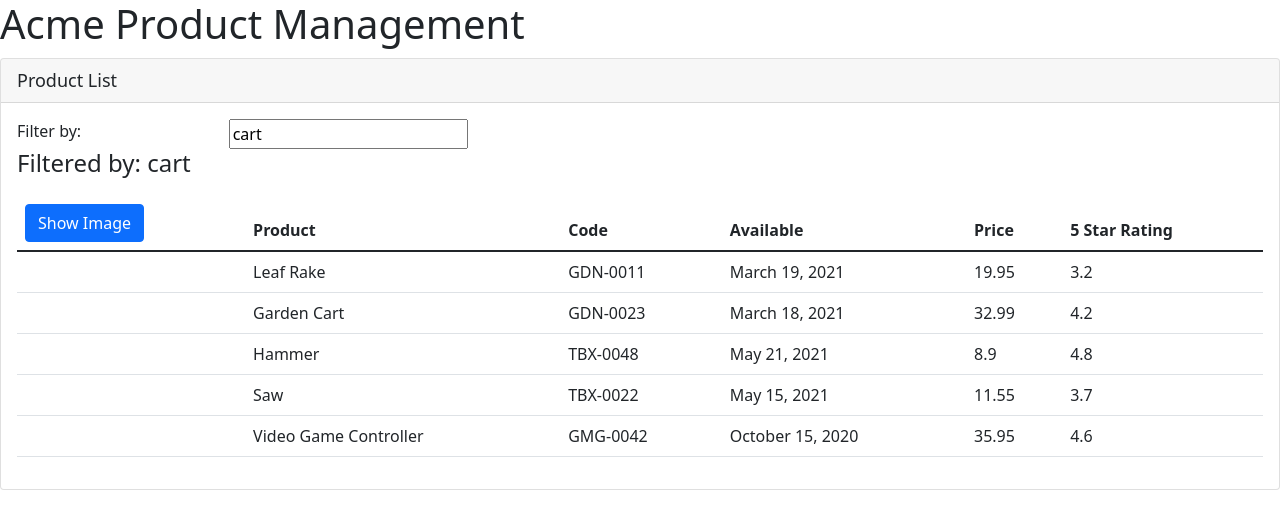
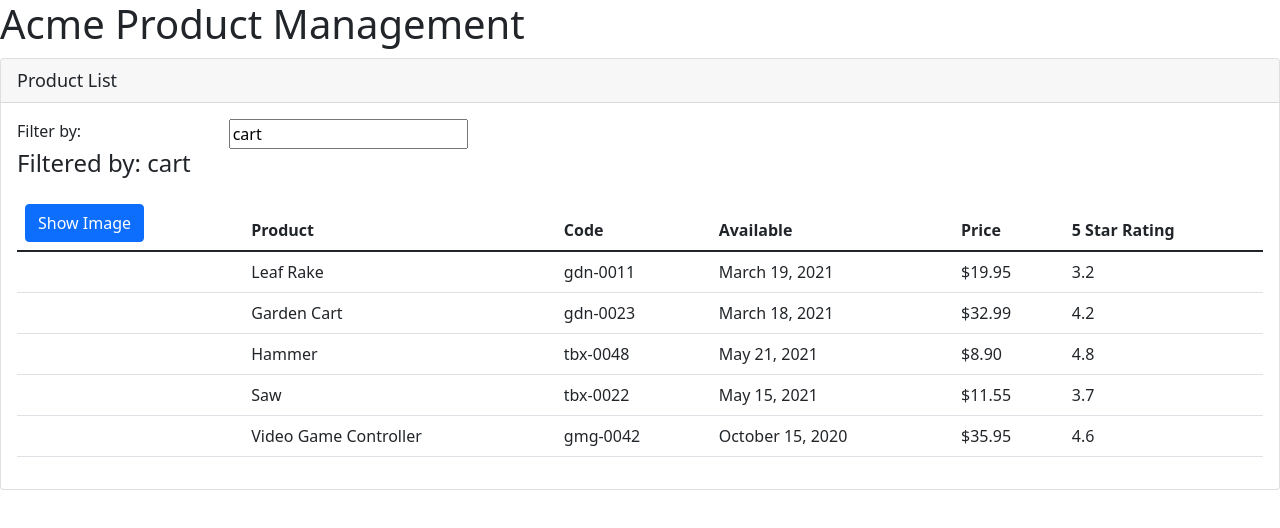
Before and after one commit to gtscott90/angular-intro, an Angular app: page /products in a window 1280 px wide. Shown: the top 528 px of the page. Built offline with nearby package versions, Linux system fonts and the light colour scheme.

Commit message:
made custon data type for the products array through the IProduct interface

```diff
--- a/src/app/products/product-list.component.html
+++ b/src/app/products/product-list.component.html
@@ -42,9 +42,9 @@
                                     *ngIf='showImage'>
                         </td>
                         <td>{{product.productName}}</td>
-                        <td>{{product.productCode}}</td>
+                        <td>{{product.productCode | lowercase}}</td>
                         <td>{{product.releaseDate}}</td>
-                        <td>{{product.price}}</td>
+                        <td>{{product.price | currency:'USD':'symbol':'1.2-2'}}</td>
                         <td>{{product.starRating}}</td>
                     </tr>
 
--- a/src/app/products/product-list.component.ts
+++ b/src/app/products/product-list.component.ts
@@ -1,4 +1,5 @@
 import { Component } from "@angular/core";
+import { IProduct } from "./product";
 
 @Component({
     selector: 'pm-products',
@@ -11,7 +12,7 @@
     imageMargin: number = 2;
     showImage: boolean = false;
     listFilter: string = 'cart';
-    products: any[] = [
+    products: IProduct[] = [
         {
             "productId": 1,
             "productName": "Leaf Rake",
--- /dev/null
+++ b/src/app/products/product.ts
@@ -0,0 +1,10 @@
+export interface IProduct {
+    productId: number;
+    productName: string;
+    productCode: string;
+    releaseDate: string;
+    price: number;
+    description: string;
+    starRating: number;
+    imageUrl: string;
+}
```
